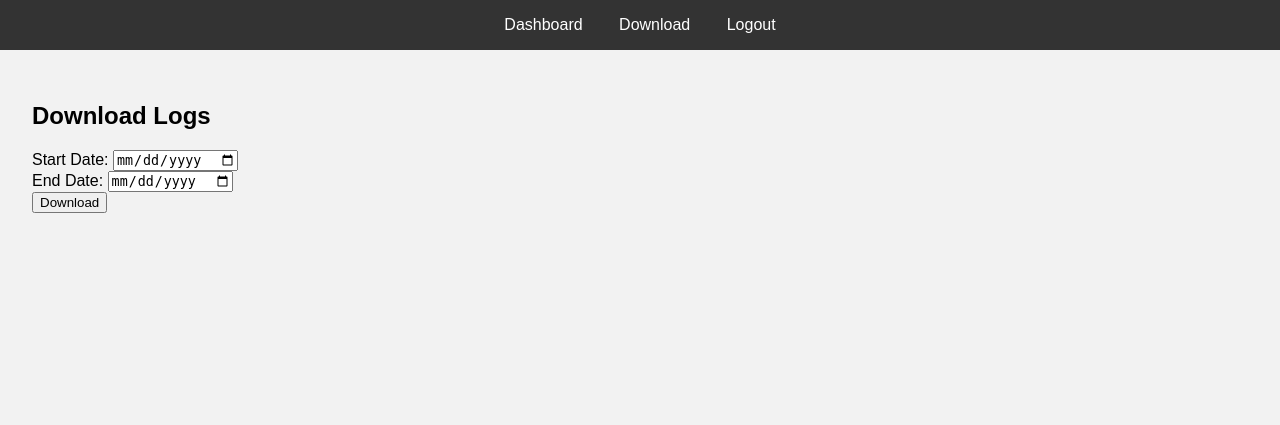
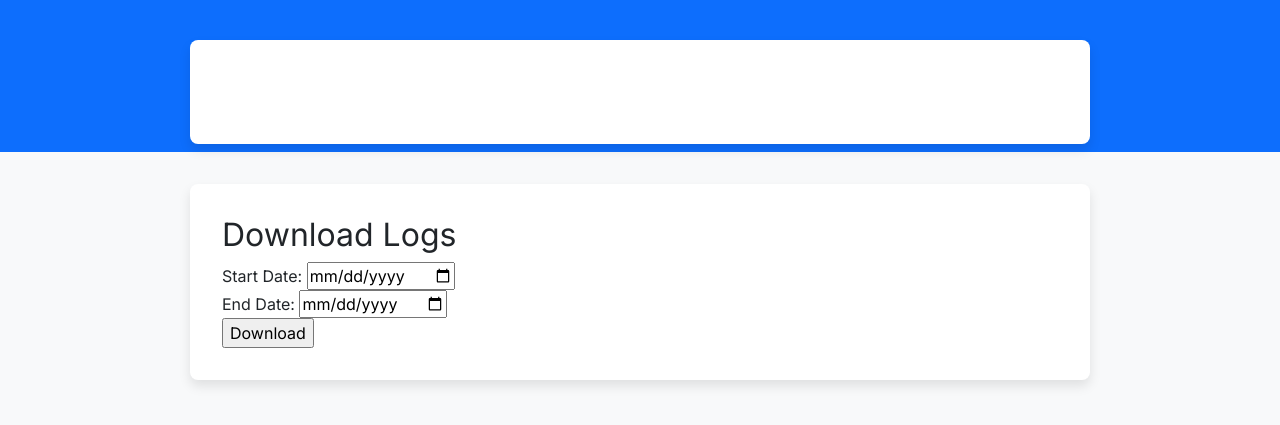
Before and after one commit to saurabhkoshta18/esp32-log-app, a Flask app: page /download in a window 1280 px wide. Shown: the top 425 px of the page. Run offline with Flask 3, Linux system fonts and the light colour scheme; the visitor is signed in with stand-in values (Sample User, id 1).

Commit message:
Update base.html

```diff
--- a/templates/base.html
+++ b/templates/base.html
@@ -1,25 +1,93 @@
 <!DOCTYPE html>
 <html lang="en">
 <head>
-    <meta charset="UTF-8">
+  <meta charset="UTF-8" />
+  <meta name="viewport" content="width=device-width, initial-scale=1" />
   <title>ESP32 Log App</title>
-    <link rel="stylesheet" href="{{ url_for('static', filename='style.css') }}">
+
+  <!-- Bootstrap CSS -->
+  <link href="https://cdn.jsdelivr.net/npm/bootstrap@5.3.0/dist/css/bootstrap.min.css" rel="stylesheet" />
+
+  <!-- Google Fonts (Inter) -->
+  <link href="https://fonts.googleapis.com/css2?family=Inter&display=swap" rel="stylesheet" />
+
+  <!-- FontAwesome for icons -->
+  <link href="https://cdnjs.cloudflare.com/ajax/libs/font-awesome/6.4.0/css/all.min.css" rel="stylesheet" />
+
+  <!-- Your custom CSS -->
+  <link rel="stylesheet" href="{{ url_for('static', filename='style.css') }}" />
+
+  <style>
+    body {
+      font-family: 'Inter', sans-serif;
+      background-color: #f8f9fa;
+      color: #212529;
+    }
+    .navbar-brand {
+      font-weight: 700;
+      letter-spacing: 1px;
+    }
+    .container {
+      margin-top: 2rem;
+      max-width: 900px;
+      background: #fff;
+      padding: 2rem;
+      border-radius: 0.5rem;
+      box-shadow: 0 6px 12px rgba(0,0,0,0.1);
+    }
+    .flash {
+      margin-bottom: 1rem;
+    }
+  </style>
 </head>
 <body>
-    <nav>
-        <a href="{{ url_for('dashboard') }}">Dashboard</a>
-        <a href="{{ url_for('download') }}">Download</a>
-        <a href="{{ url_for('logout') }}">Logout</a>
+  <!-- Navbar -->
+  <nav class="navbar navbar-expand-lg navbar-dark bg-primary">
+    <div class="container">
+      <a class="navbar-brand" href="{{ url_for('dashboard') }}">
+        <i class="fas fa-microchip me-2"></i>ESP32 Log App
+      </a>
+      <button class="navbar-toggler" type="button" data-bs-toggle="collapse" data-bs-target="#navbarNav"
+              aria-controls="navbarNav" aria-expanded="false" aria-label="Toggle navigation">
+        <span class="navbar-toggler-icon"></span>
+      </button>
+      <div class="collapse navbar-collapse" id="navbarNav">
+        <ul class="navbar-nav ms-auto">
+          {% if current_user.is_authenticated %}
+            <li class="nav-item">
+              <a class="nav-link" href="{{ url_for('dashboard') }}"><i class="fas fa-tachometer-alt me-1"></i>Dashboard</a>
+            </li>
+            <li class="nav-item">
+              <a class="nav-link" href="{{ url_for('download') }}"><i class="fas fa-download me-1"></i>Download</a>
+            </li>
+            <li class="nav-item">
+              <a class="nav-link" href="{{ url_for('logout') }}"><i class="fas fa-sign-out-alt me-1"></i>Logout</a>
+            </li>
+          {% else %}
+            <li class="nav-item">
+              <a class="nav-link" href="{{ url_for('login') }}"><i class="fas fa-sign-in-alt me-1"></i>Login</a>
+            </li>
+          {% endif %}
+        </ul>
+      </div>
+    </div>
   </nav>
+
   <div class="container">
     {% with messages = get_flashed_messages() %}
       {% if messages %}
         {% for message in messages %}
-              <div class="flash">{{ message }}</div>
+          <div class="alert alert-info flash" role="alert">
+            {{ message }}
+          </div>
         {% endfor %}
       {% endif %}
     {% endwith %}
+
     {% block content %}{% endblock %}
   </div>
+
+  <!-- Bootstrap JS Bundle with Popper -->
+  <script src="https://cdn.jsdelivr.net/npm/bootstrap@5.3.0/dist/js/bootstrap.bundle.min.js"></script>
 </body>
 </html>
```
Lines whose indentation alone changed are shown as unchanged.
